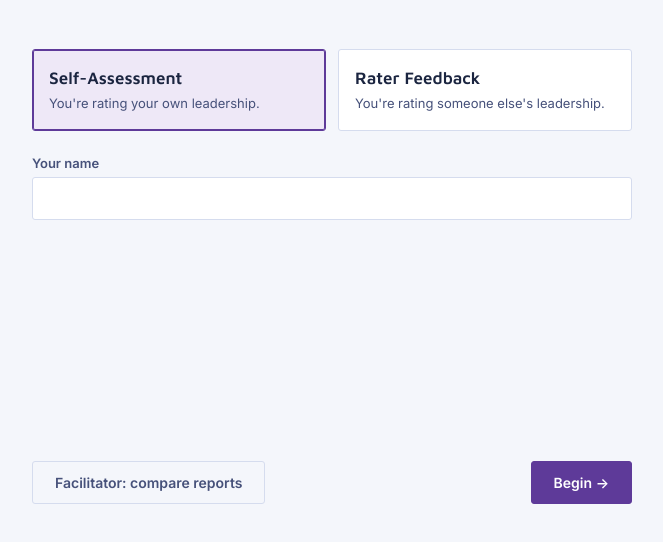
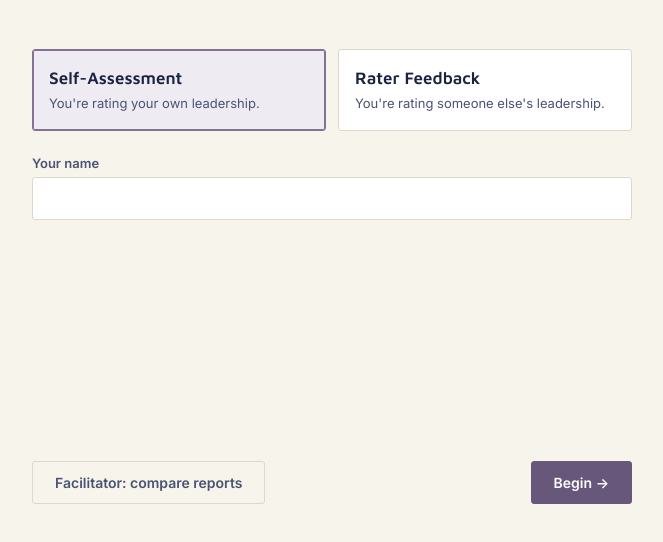
Before and after one commit to drwildermuth/360-Prototype-, a plain HTML site: page index.html in a window 1280 px wide. Shown: the part 232-774 px from the top of the page, without its empty margins (308-971 px from the left). Drawn offline with Linux system fonts and the light colour scheme.

Commit message:
Original version: apply Warm & Creative palette (Deep Navy, Warm Sage, Antique Gold, Dusty Violet, Warm Ivory)
Co-Authored-By: Claude Sonnet 5.5 <noreply@anthropic.com>
Claude-Session: https://claude.ai/code/session_018MyNL2wcSsj9CiDGdEwdoX

```diff
--- a/index.html
+++ b/index.html
@@ -10,42 +10,42 @@
 <style>
   /* Layout: narrow single column for the survey, widening for reports. Navy, lime, purple and gold on a cool paper ground. */
   :root {
-    --brand: #5E3A99;
-    --brand-dark: #47287A;
-    --brand-tint: #EEE8F7;
+    --brand: #847296;
+    --brand-dark: #66577B;
+    --brand-tint: #EFEBF3;
     --on-brand: #FFFFFF;
-    --navy: #0C2577;
-    --lime: #9ECA27;
-    --gold: #E3A92B;
-    --teal: #1F8A9B;
-    --stone: #5F6A88;
-    --stone-light: #9AA4C0;
-    --paper: #F4F6FB;
+    --navy: #172D60;
+    --lime: #91A66D;
+    --gold: #C1A069;
+    --teal: #5E8C94;
+    --stone: #5F6682;
+    --stone-light: #A3A7B8;
+    --paper: #F7F4EC;
     --paper-raised: #FFFFFF;
-    --ink: #1B2540;
-    --ink-soft: #46517A;
-    --line: #D5DCEE;
-    --focus: #0C2577;
+    --ink: #1A2440;
+    --ink-soft: #4A5373;
+    --line: #DDD8CA;
+    --focus: #172D60;
     --font-display: 'Maven Pro', 'Inter', -apple-system, BlinkMacSystemFont, 'Segoe UI', sans-serif;
     --font-body: 'Inter', -apple-system, BlinkMacSystemFont, 'Segoe UI', Roboto, sans-serif;
   }
   @media (prefers-color-scheme: dark) {
     :root:not([data-theme="light"]) {
       color-scheme: dark;
-      --brand: #A98BE0; --brand-dark: #C9B4F2; --brand-tint: #2B2250; --on-brand: #160C2E;
-      --navy: #B9C8FF; --lime: #B5DC4A; --gold: #F0BB45; --teal: #4FC3D4;
-      --stone: #A3AECF; --stone-light: #66739C;
-      --paper: #0D1530; --paper-raised: #162046; --ink: #EEF1FA; --ink-soft: #B9C2DE;
-      --line: #2B3866; --focus: #F0BB45;
+      --brand: #B4A5C6; --brand-dark: #D3C8E0; --brand-tint: #2A2338; --on-brand: #1B1428;
+      --navy: #BAC5E6; --lime: #A9BD85; --gold: #D3B67F; --teal: #85B3B9;
+      --stone: #A7ACC4; --stone-light: #68719A;
+      --paper: #0F1A38; --paper-raised: #17254A; --ink: #F2F0EA; --ink-soft: #C4C9DC;
+      --line: #2D3A66; --focus: #D3B67F;
     }
   }
   :root[data-theme="dark"] {
     color-scheme: dark;
-    --brand: #A98BE0; --brand-dark: #C9B4F2; --brand-tint: #2B2250; --on-brand: #160C2E;
-    --navy: #B9C8FF; --lime: #B5DC4A; --gold: #F0BB45; --teal: #4FC3D4;
-    --stone: #A3AECF; --stone-light: #66739C;
-    --paper: #0D1530; --paper-raised: #162046; --ink: #EEF1FA; --ink-soft: #B9C2DE;
-    --line: #2B3866; --focus: #F0BB45;
+    --brand: #B4A5C6; --brand-dark: #D3C8E0; --brand-tint: #2A2338; --on-brand: #1B1428;
+    --navy: #BAC5E6; --lime: #A9BD85; --gold: #D3B67F; --teal: #85B3B9;
+    --stone: #A7ACC4; --stone-light: #68719A;
+    --paper: #0F1A38; --paper-raised: #17254A; --ink: #F2F0EA; --ink-soft: #C4C9DC;
+    --line: #2D3A66; --focus: #D3B67F;
   }
   * { box-sizing: border-box; }
   html, body { height: 100%; }
@@ -183,8 +183,8 @@
   .nav-row { display: flex; justify-content: space-between; align-items: center; gap: 12px; flex-wrap: wrap; margin-top: auto; padding-top: 28px; }
   button { font-family: inherit; font-size: 14px; font-weight: 600; border-radius: 3px; padding: 12px 22px; cursor: pointer; border: 1px solid transparent; }
   button:focus-visible { outline: 2px solid var(--focus); outline-offset: 2px; }
-  .btn-primary { background: var(--brand); color: var(--on-brand); border-color: var(--brand); }
-  .btn-primary:hover { background: var(--brand-dark); border-color: var(--brand-dark); }
+  .btn-primary { background: var(--brand-dark); color: var(--on-brand); border-color: var(--brand-dark); }
+  .btn-primary:hover { filter: brightness(.9); }
   .btn-primary:disabled { opacity: .4; cursor: not-allowed; }
   .btn-ghost { background: transparent; color: var(--ink-soft); border-color: var(--line); }
   .btn-ghost:hover { border-color: var(--stone-light); color: var(--ink); }
@@ -485,7 +485,7 @@ const REPORT_CSS = `
 .rep h2{font-size:20px;margin:36px 0 12px}
 .rep h3{font-size:16px;margin:18px 0 6px}
 .rep p{margin:0}
-.rep-kicker{font-size:12px;letter-spacing:.06em;text-transform:uppercase;font-weight:600;color:var(--brand);margin:0 0 8px!important}
+.rep-kicker{font-size:12px;letter-spacing:.06em;text-transform:uppercase;font-weight:600;color:var(--brand-dark);margin:0 0 8px!important}
 .rep-sub{color:var(--ink-soft);font-size:14px;margin-top:8px!important}
 .rep .mk-allc{background:var(--navy);border:2px solid var(--paper-raised);z-index:2}
 .rep-note{font-size:12.5px;color:var(--stone);margin-top:10px!important}
@@ -525,7 +525,7 @@ const REPORT_CSS = `
 .rep .mk-all{background:var(--ink);border-radius:2px;width:4px;height:22px;z-index:2}
 .rep .seg{display:flex;flex-wrap:wrap;gap:6px;margin:0 0 10px}
 .rep .seg button{padding:6px 12px;font-size:13px;font-weight:600;border:1px solid var(--line);background:var(--paper-raised);color:var(--ink-soft);border-radius:999px}
-.rep .seg button[aria-pressed="true"]{background:var(--brand);border-color:var(--brand);color:var(--on-brand,#fff)}
+.rep .seg button[aria-pressed="true"]{background:var(--brand-dark);border-color:var(--brand-dark);color:var(--on-brand,#fff)}
 .rep .seg-label{font-size:12px;color:var(--ink-soft);margin:0 0 6px!important}
 .rep .stats{display:grid;grid-template-columns:repeat(auto-fit,minmax(130px,1fr));gap:12px;margin:22px 0 4px}
 .rep .stat{background:var(--paper-raised);border:1px solid var(--line);border-radius:4px;padding:12px 14px}
@@ -554,7 +554,7 @@ const REPORT_CSS = `
 .rep .gapline{position:absolute;top:50%;height:4px;border-radius:2px;background:var(--stone-light);transform:translateY(-50%)}
 @media (max-width:560px){.rep .plot-row{grid-template-columns:1fr;gap:2px}.rep .plot-row.axis>div:first-child{display:none}}
 `;
-const LIGHT_TOKENS = ':root{--brand:#5E3A99;--brand-dark:#47287A;--brand-tint:#EEE8F7;--navy:#0C2577;--lime:#9ECA27;--gold:#E3A92B;--teal:#1F8A9B;--stone:#5F6A88;--stone-light:#9AA4C0;--paper:#FFFFFF;--paper-raised:#FFFFFF;--ink:#1B2540;--ink-soft:#46517A;--line:#D5DCEE;--font-display:"Maven Pro",system-ui,-apple-system,"Segoe UI",Arial,sans-serif;--font-body:system-ui,-apple-system,"Segoe UI",Roboto,Arial,sans-serif}body{margin:0;background:#fff;color:#1B2540}.rep-page{max-width:900px;margin:0 auto;padding:32px 24px}@media print{.rep-page{padding:0}.rep h2{break-after:avoid}.rep details{break-inside:avoid}}';
+const LIGHT_TOKENS = ':root{--brand:#847296;--brand-dark:#66577B;--brand-tint:#EFEBF3;--navy:#172D60;--lime:#91A66D;--gold:#C1A069;--teal:#5E8C94;--stone:#5F6682;--stone-light:#A3A7B8;--paper:#FFFFFF;--paper-raised:#FFFFFF;--ink:#1A2440;--ink-soft:#4A5373;--line:#DDD8CA;--font-display:"Maven Pro",system-ui,-apple-system,"Segoe UI",Arial,sans-serif;--font-body:system-ui,-apple-system,"Segoe UI",Roboto,Arial,sans-serif}body{margin:0;background:#fff;color:#1A2440}.rep-page{max-width:900px;margin:0 auto;padding:32px 24px}@media print{.rep-page{padding:0}.rep h2{break-after:avoid}.rep details{break-inside:avoid}}';
 (function () {
   const st = document.createElement('style');
   st.textContent = REPORT_CSS;
@@ -946,7 +946,7 @@ function introHtml() {
 }
 const INTRO_CSS = '.rep .intro{break-after:page;page-break-after:always}.rep .intro h1{font-size:28px;margin:0 0 18px}.rep .intro h3{margin:18px 0 6px}.rep .intro p{font-size:14px;line-height:1.55;margin:0 0 8px}.rep .intro ul{margin:4px 0 0;padding-left:20px;font-size:14px;line-height:1.55}.rep .intro li{margin:3px 0}';
 function printPdf(title, body, statusEl, cover) {
-  const banner = '<div class="no-print" style="position:sticky;top:0;z-index:9;background:#5E3A99;color:#fff;padding:12px 16px;font-family:system-ui,-apple-system,Arial,sans-serif;font-size:14px;display:flex;gap:12px;align-items:center;justify-content:space-between;flex-wrap:wrap"><span>Tap the button, then choose “Save as PDF” as the destination.</span><button type="button" onclick="window.print()" style="background:#fff;color:#5E3A99;border:0;border-radius:3px;padding:10px 18px;font-size:14px;font-weight:600;cursor:pointer">Save as PDF</button></div>';
+  const banner = '<div class="no-print" style="position:sticky;top:0;z-index:9;background:#66577B;color:#fff;padding:12px 16px;font-family:system-ui,-apple-system,Arial,sans-serif;font-size:14px;display:flex;gap:12px;align-items:center;justify-content:space-between;flex-wrap:wrap"><span>Tap the button, then choose “Save as PDF” as the destination.</span><button type="button" onclick="window.print()" style="background:#fff;color:#66577B;border:0;border-radius:3px;padding:10px 18px;font-size:14px;font-weight:600;cursor:pointer">Save as PDF</button></div>';
   const printCss = '@page{margin:16mm}*{-webkit-print-color-adjust:exact;print-color-adjust:exact}@media print{.no-print{display:none!important}}' + COVER_CSS + INTRO_CSS;
   const html = docHtml(title, (cover || '') + (cover ? introHtml() : '') + body).replace('</style>', printCss + '</style>').replace('<body>', '<body>' + banner);
   const w = window.open('', '_blank');
@@ -1328,7 +1328,7 @@ function quadSvg(pts, who) {
     placed.push({x: x, y: y});
     const isSelf = who === 'Self';
     g += '<circle cx="' + x.toFixed(1) + '" cy="' + y.toFixed(1) + '" r="8" fill="' + (isSelf ? 'var(--gold)' : 'var(--brand)') + '" stroke="' + (isSelf ? 'var(--navy)' : 'var(--paper-raised)') + '" stroke-width="1.5"/>' +
-      '<text x="' + x.toFixed(1) + '" y="' + (y + 3.5).toFixed(1) + '" text-anchor="middle" font-size="9.5" font-weight="700" fill="' + (isSelf ? '#0C2577' : '#FFFFFF') + '">' + p.n + '</text>';
+      '<text x="' + x.toFixed(1) + '" y="' + (y + 3.5).toFixed(1) + '" text-anchor="middle" font-size="9.5" font-weight="700" fill="' + (isSelf ? '#172D60' : '#FFFFFF') + '">' + p.n + '</text>';
   });
   return g + '</svg>';
 }
```
